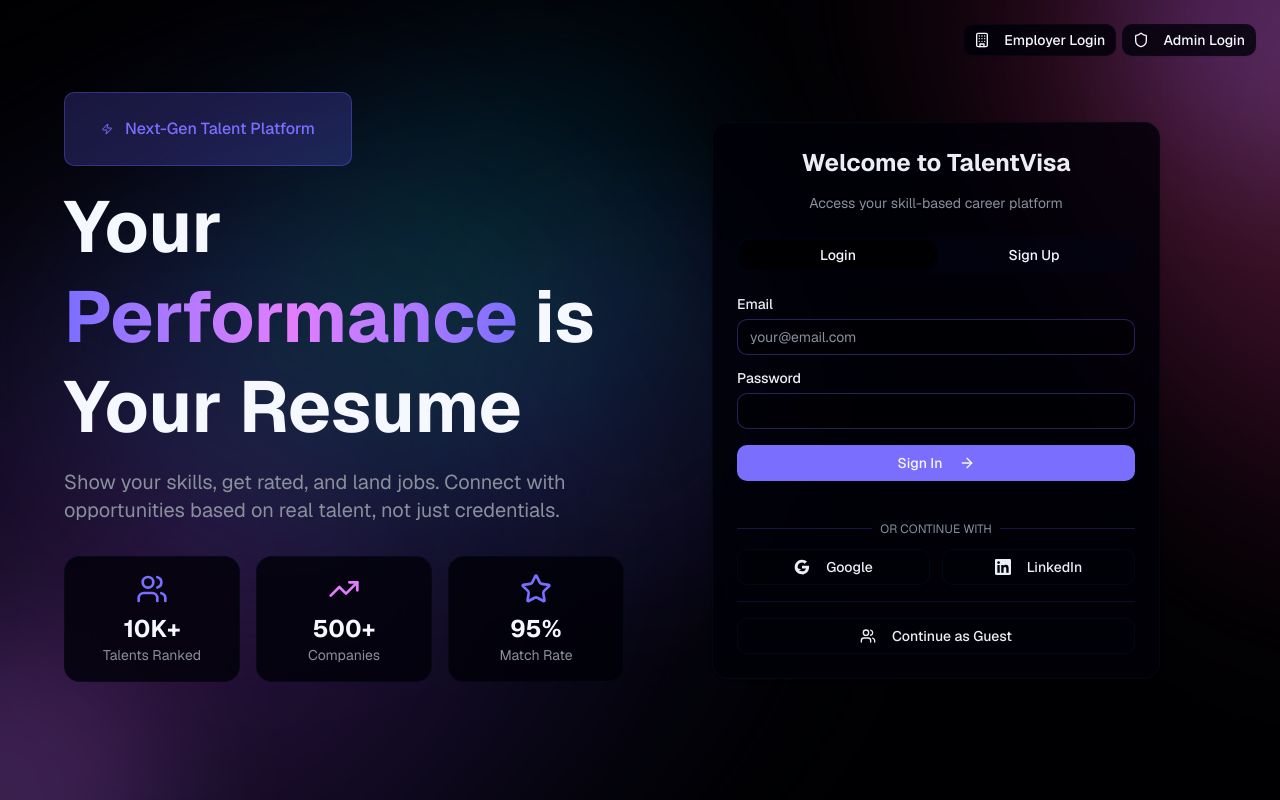
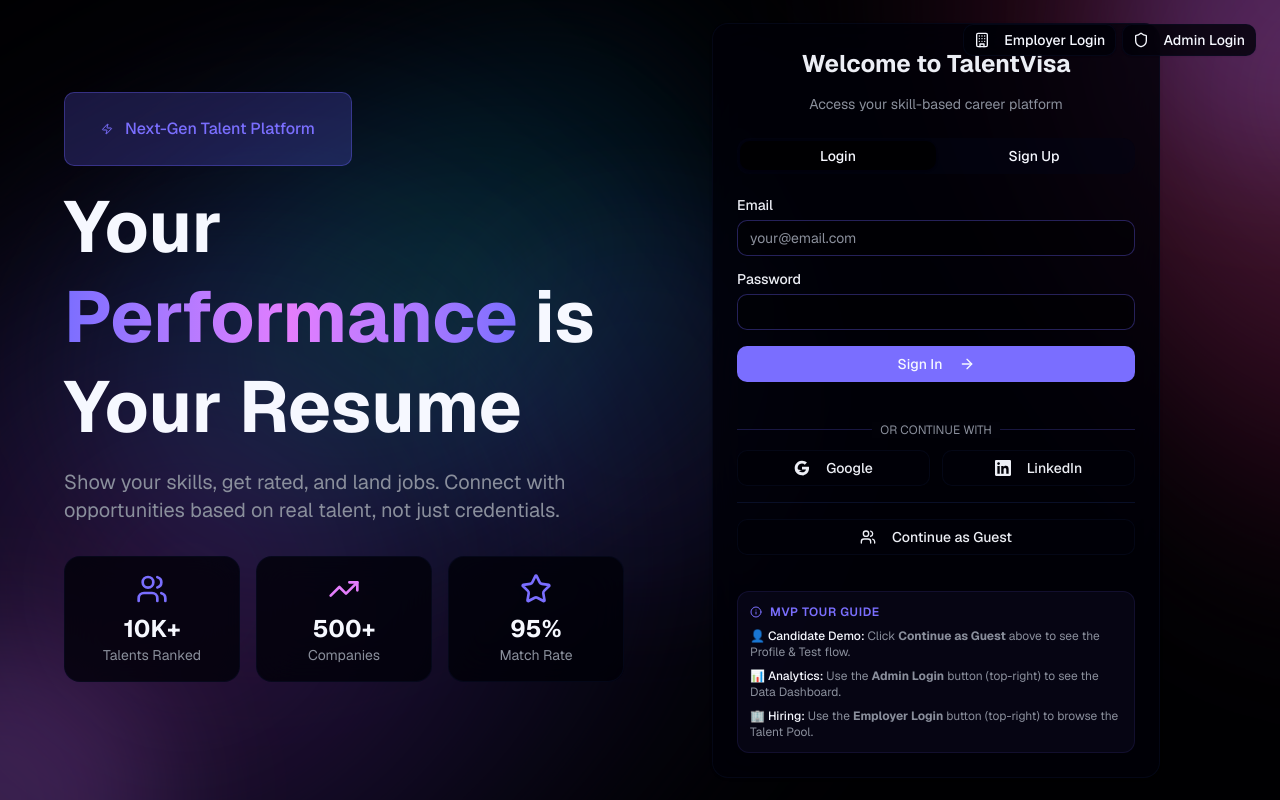
Before and after one commit to F-beee/TalentVisa-V1, a Next.js app: page / in a window 1280 px wide. Built offline with nearby package versions, Linux system fonts and the light colour scheme.

Commit message:
feat: restore project from v6 and update components
Update project files and components for consistency and new features

Co-authored-by: Gurnaam Singh <232996093+F-beee@users.noreply.github.com>

```diff
--- a/app/page.tsx
+++ b/app/page.tsx
@@ -10,7 +10,7 @@ import { Label } from "@/components/ui/label"
 import { Tabs, TabsContent, TabsList, TabsTrigger } from "@/components/ui/tabs"
 import { Badge } from "@/components/ui/badge"
 import { Separator } from "@/components/ui/separator"
-import { Zap, Users, TrendingUp, Shield, Star, ArrowRight, Building } from "lucide-react"
+import { Zap, Users, TrendingUp, Shield, Star, ArrowRight, Building, Info } from "lucide-react"
 
 export default function LoginPage() {
   const [isLoading, setIsLoading] = useState(false)
@@ -287,6 +287,24 @@ export default function LoginPage() {
                     <Users className="w-4 h-4 mr-2" />
                     Continue as Guest
                   </Button>
+
+                  <div className="mt-6 p-3 rounded-lg bg-primary/5 border border-primary/10 text-sm">
+                    <h3 className="font-semibold flex items-center gap-2 mb-2 text-primary text-xs uppercase tracking-wider">
+                      <Info className="w-3 h-3" />
+                      MVP Tour Guide
+                    </h3>
+                    <div className="space-y-2 text-muted-foreground text-xs">
+                      <p>
+                        <span className="font-medium text-foreground">👤 Candidate Demo:</span> Click <strong>Continue as Guest</strong> above to see the Profile & Test flow.
+                      </p>
+                      <p>
+                        <span className="font-medium text-foreground">📊 Analytics:</span> Use the <strong>Admin Login</strong> button (top-right) to see the Data Dashboard.
+                      </p>
+                      <p>
+                        <span className="font-medium text-foreground">🏢 Hiring:</span> Use the <strong>Employer Login</strong> button (top-right) to browse the Talent Pool.
+                      </p>
+                    </div>
+                  </div>
                 </div>
               </CardContent>
             </Card>
```
